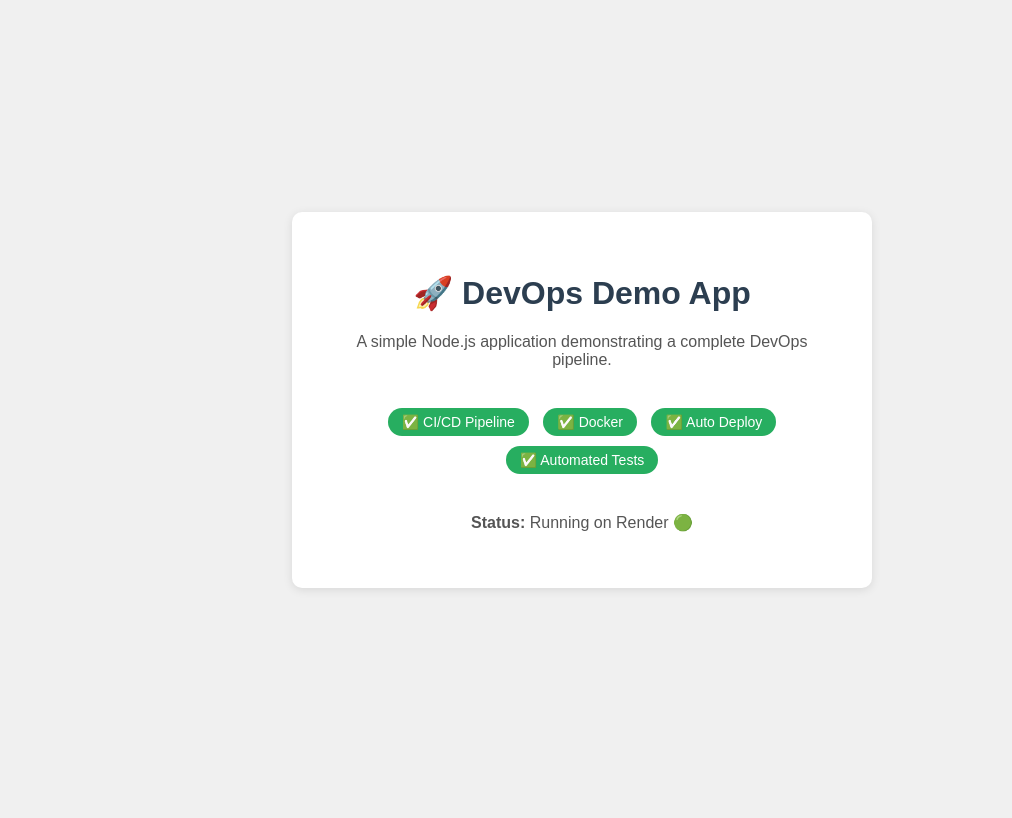
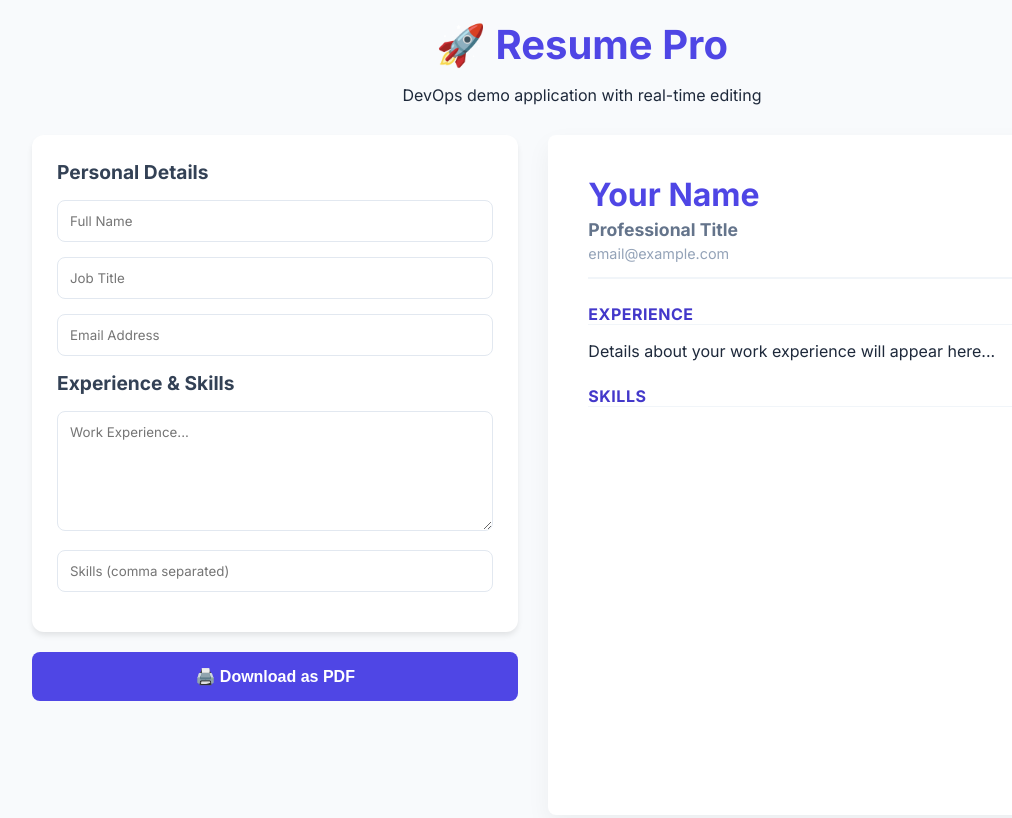
Before and after one commit to manndhaila2007-sys/resume-builder-devops, a website: page app/public/index.html in a window 1280 px wide. Shown: the whole page, without its empty margins (58-1070 px from the left). Drawn offline with Linux system fonts and the light colour scheme.

Commit message:
feat: add interactive resume builder UI and PDF download functionality

```diff
--- a/app/public/index.html
+++ b/app/public/index.html
@@ -1,51 +1,51 @@
 <!DOCTYPE html>
 <html lang="en">
 <head>
-  <meta charset="UTF-8">
-  <meta name="viewport" content="width=device-width, initial-scale=1.0">
-  <title>DevOps Demo App</title>
-  <style>
-    body {
-      font-family: Arial, sans-serif;
-      background-color: #f0f0f0;
-      display: flex;
-      justify-content: center;
-      align-items: center;
-      min-height: 100vh;
-      margin: 0;
-    }
-    .card {
-      background: white;
-      padding: 40px;
-      border-radius: 10px;
-      box-shadow: 0 2px 10px rgba(0,0,0,0.1);
-      text-align: center;
-      max-width: 500px;
-    }
-    h1 { color: #2c3e50; }
-    p  { color: #555; }
-    .badge {
-      display: inline-block;
-      background: #27ae60;
-      color: white;
-      padding: 6px 14px;
-      border-radius: 20px;
-      margin: 5px;
-      font-size: 14px;
-    }
-  </style>
+    <meta charset="UTF-8">
+    <meta name="viewport" content="width=device-width, initial-scale=1.0">
+    <title>Interactive Resume Builder | DevOps Project</title>
+    <link rel="stylesheet" href="style.css">
+    <link href="https://fonts.googleapis.com/css2?family=Inter:wght@400;600;700&display=swap" rel="stylesheet">
 </head>
 <body>
-  <div class="card">
-    <h1>🚀 DevOps Demo App</h1>
-    <p>A simple Node.js application demonstrating a complete DevOps pipeline.</p>
-    <br>
-    <span class="badge">✅ CI/CD Pipeline</span>
-    <span class="badge">✅ Docker</span>
-    <span class="badge">✅ Auto Deploy</span>
-    <span class="badge">✅ Automated Tests</span>
-    <br><br>
-    <p><strong>Status:</strong> Running on Render 🟢</p>
-  </div>
+    <div class="container">
+        <header class="app-header">
+            <h1>🚀 Resume Pro</h1>
+            <p>DevOps demo application with real-time editing</p>
+        </header>
+
+        <main class="main-content">
+            <section class="editor-section">
+                <div class="card">
+                    <h2>Personal Details</h2>
+                    <input type="text" id="nameInput" placeholder="Full Name" oninput="updatePreview()">
+                    <input type="text" id="jobInput" placeholder="Job Title" oninput="updatePreview()">
+                    <input type="email" id="emailInput" placeholder="Email Address" oninput="updatePreview()">
+
+                    <h2>Experience & Skills</h2>
+                    <textarea id="expInput" placeholder="Work Experience..." oninput="updatePreview()"></textarea>
+                    <input type="text" id="skillInput" placeholder="Skills (comma separated)" oninput="updatePreview()">
+                </div>
+                <button class="btn-download" onclick="window.print()">🖨️ Download as PDF</button>
+            </section>
+
+            <section class="preview-section">
+                <div class="resume-preview" id="resumeContent">
+                    <div class="preview-header">
+                        <h2 id="prevName">Your Name</h2>
+                        <h3 id="prevJob">Professional Title</h3>
+                        <p id="prevEmail">email@example.com</p>
+                    </div>
+                    <div class="preview-body">
+                        <h4>Experience</h4>
+                        <p id="prevExp">Details about your work experience will appear here...</p>
+                        <h4>Skills</h4>
+                        <div id="prevSkills" class="skills-container"></div>
+                    </div>
+                </div>
+            </section>
+        </main>
+    </div>
+    <script src="script.js"></script>
 </body>
 </html>
--- /dev/null
+++ b/app/public/script.js
@@ -0,0 +1,26 @@
+function updatePreview() {
+    const name = document.getElementById('nameInput').value;
+    const job = document.getElementById('jobInput').value;
+    const email = document.getElementById('emailInput').value;
+    const exp = document.getElementById('expInput').value;
+    const skills = document.getElementById('skillInput').value;
+
+    document.getElementById('prevName').textContent = name || "Your Name";
+    document.getElementById('prevJob').textContent = job || "Professional Title";
+    document.getElementById('prevEmail').textContent = email || "email@example.com";
+    document.getElementById('prevExp').textContent = exp || "Details about your work experience will appear here...";
+
+    const skillsContainer = document.getElementById('prevSkills');
+    skillsContainer.innerHTML = '';
+
+    if (skills) {
+        skills.split(',').forEach(skill => {
+            if (skill.trim()) {
+                const span = document.createElement('span');
+                span.className = 'skill-pill';
+                span.textContent = skill.trim();
+                skillsContainer.appendChild(span);
+            }
+        });
+    }
+}
--- /dev/null
+++ b/app/public/style.css
@@ -0,0 +1,113 @@
+body {
+    font-family: 'Inter', sans-serif;
+    background-color: #f8fafc;
+    color: #1e293b;
+    margin: 0;
+    padding: 20px;
+}
+
+.container {
+    max-width: 1100px;
+    margin: 0 auto;
+}
+
+.app-header {
+    text-align: center;
+    margin-bottom: 30px;
+}
+
+.app-header h1 {
+    margin: 0;
+    color: #4f46e5;
+    font-size: 2.5rem;
+}
+
+.main-content {
+    display: grid;
+    grid-template-columns: 1fr 1.2fr;
+    gap: 30px;
+}
+
+.card {
+    background: white;
+    padding: 25px;
+    border-radius: 12px;
+    box-shadow: 0 4px 6px -1px rgba(0, 0, 0, 0.1);
+    margin-bottom: 20px;
+}
+
+h2 { font-size: 1.2rem; margin-top: 0; color: #334155; }
+
+input, textarea {
+    width: 100%;
+    padding: 12px;
+    margin-bottom: 15px;
+    border: 1px solid #e2e8f0;
+    border-radius: 8px;
+    font-family: inherit;
+    box-sizing: border-box;
+}
+
+textarea { height: 120px; resize: vertical; }
+
+.btn-download {
+    width: 100%;
+    padding: 15px;
+    background: #4f46e5;
+    color: white;
+    border: none;
+    border-radius: 8px;
+    font-weight: 600;
+    cursor: pointer;
+    font-size: 1rem;
+    transition: background 0.2s;
+}
+
+.btn-download:hover { background: #4338ca; }
+
+.resume-preview {
+    background: white;
+    padding: 40px;
+    border-radius: 8px;
+    box-shadow: 0 10px 25px rgba(0,0,0,0.05);
+    min-height: 600px;
+}
+
+.preview-header {
+    border-bottom: 2px solid #f1f5f9;
+    margin-bottom: 20px;
+    padding-bottom: 15px;
+}
+
+.preview-header h2 { font-size: 2rem; color: #4f46e5; margin: 0; }
+.preview-header h3 { font-size: 1.1rem; color: #64748b; margin: 5px 0; }
+.preview-header p { margin: 0; font-size: 0.9rem; color: #94a3b8; }
+
+.preview-body h4 {
+    text-transform: uppercase;
+    color: #4338ca;
+    letter-spacing: 0.5px;
+    border-bottom: 1px solid #f1f5f9;
+    margin: 25px 0 10px;
+}
+
+.skills-container {
+    display: flex;
+    flex-wrap: wrap;
+    gap: 8px;
+}
+
+.skill-pill {
+    background: #eef2ff;
+    color: #4f46e5;
+    padding: 4px 12px;
+    border-radius: 100px;
+    font-size: 0.8rem;
+}
+
+@media print {
+    .editor-section, .app-header { display: none; }
+    body { background: white; padding: 0; }
+    .main-content { display: block; }
+    .resume-preview { box-shadow: none; padding: 0; }
+}
```
Also changed, not shown: test/server.test.js (+1 -1 lines), README.md.
